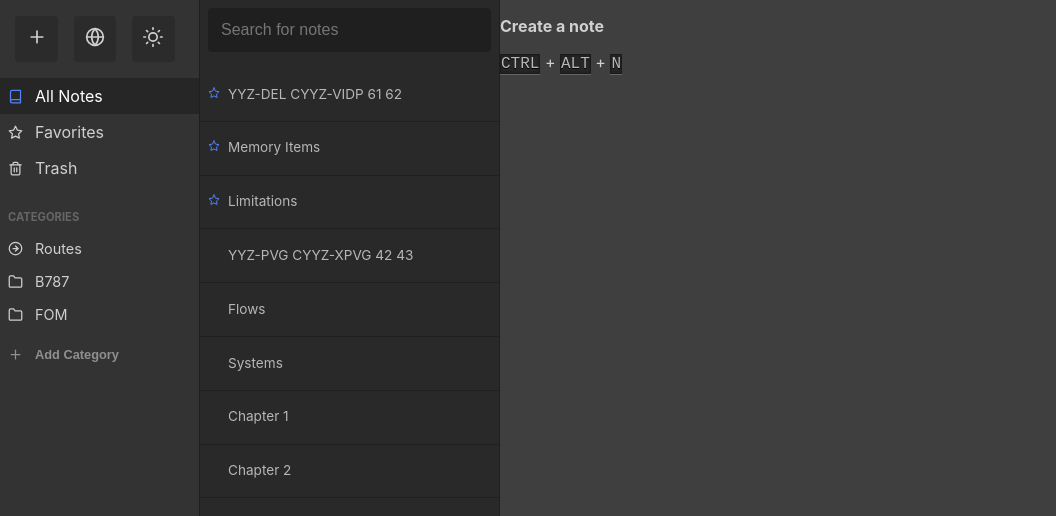
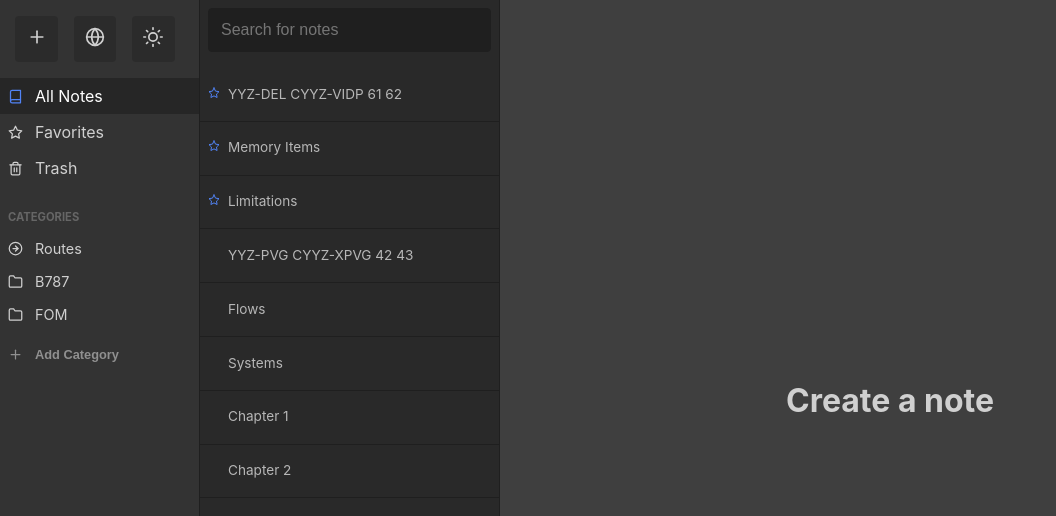
Before and after one commit to jm1200/pilot-notes, a React (Create React App) app: page / in a window 1280 px wide. Shown: the top 516 px of the page, without its empty margins (0-1056 px from the left). Built offline with nearby package versions, Linux system fonts and the light colour scheme.

Commit message:
fixed a few css issues

```diff
--- a/src/containers/Editor.tsx
+++ b/src/containers/Editor.tsx
@@ -51,9 +51,9 @@ const Editor: React.FC<IEditorProps> = props => {
             <p>
               <strong>Create a note</strong>
             </p>
-            <p>
+            {/* <p>
               <kbd>CTRL</kbd> + <kbd>ALT</kbd> + <kbd>N</kbd>
-            </p>
+            </p> */}
           </div>
         </div>
       );
--- a/src/containers/MainNav.tsx
+++ b/src/containers/MainNav.tsx
@@ -250,7 +250,7 @@ const MainNav: React.FC<IMainNavProps> = props => {
           </div>
 
           {categories.map(category => {
-            console.log("category map: ", category.id);
+            //console.log("category map: ", category.id);
             return (
               <div
                 key={category.id}
@@ -347,9 +347,9 @@ const MainNav: React.FC<IMainNavProps> = props => {
         )}
       </section>
       {lastSynced && (
-        <section className="app-sidebar-synced">
+        <section className="main-nav-synced">
           <div className="last-synced">
-            <Check size={14} className="app-sidebar-icon" />{" "}
+            <Check size={14} className="main-nav-icon" />{" "}
             {moment(lastSynced).format("h:mm A on M/D/Y")}
           </div>
         </section>
--- a/src/containers/NoteOptions.tsx
+++ b/src/containers/NoteOptions.tsx
@@ -9,13 +9,7 @@ import {
   toggleFavoriteNote
 } from "slices/noteStateSlice";
 
-// interface StyleProp {
-//   position: "absolute";
-//   top: string;
-//   left: string;
-// }
 interface INoteOptionsProps {
-  //   style: StyleProp;
   clickedNote: NoteItem;
 }
 
--- a/src/containers/SecondaryNav.tsx
+++ b/src/containers/SecondaryNav.tsx
@@ -18,12 +18,11 @@ import NoteOptions from "./NoteOptions";
 interface ISecondaryNavProps {}
 
 const SecondaryNav: React.FC<ISecondaryNavProps> = props => {
-  const { noteOpen, categories } = useSelector(
-    (state: RootState) => state.appState
-  );
+  const { noteOpen } = useSelector((state: RootState) => state.appState);
   const { notes, activeCategoryId, activeNoteId, activeFolder } = useSelector(
     (state: RootState) => state.noteState
   );
+  const { categories } = useSelector((state: RootState) => state.categoryState);
 
   const [searchValue, setSearchValue] = useState("");
 
@@ -213,6 +212,9 @@ const SecondaryNav: React.FC<ISecondaryNavProps> = props => {
                         <option disabled value="">
                           Move to category...
                         </option>
+                        <option key={"routes"} value={"routes"}>
+                          Routes
+                        </option>
                         {filteredCategories
                           .filter(category => category.id !== note.category)
                           .map(category => (
--- a/src/styles/_alternates-tool.scss
+++ b/src/styles/_alternates-tool.scss
@@ -1,6 +1,6 @@
 .alternates-tool-container {
   position: absolute;
-  width: $note-sidebar-width + $app-sidebar-width;
+  width: 100%vw;
   top: 100px;
   left: -$note-sidebar-width - $app-sidebar-width;
   background: transparent;
@@ -8,6 +8,10 @@
   transform: translate3D(-500px, 0, 0);
   transition: all 1s ease;
   padding: 10px;
+
+  @include small-breakpoint {
+    width: $note-sidebar-width + $app-sidebar-width;
+  }
 
   &.open {
     left: 0px;
--- a/src/styles/_editor.scss
+++ b/src/styles/_editor.scss
@@ -17,6 +17,7 @@
 .empty-editor {
   background: $light-theme-background;
   width: 100%;
+  font-size: 2rem;
 }
 .editor {
   overflow-y: auto;
--- a/src/styles/_main-nav.scss
+++ b/src/styles/_main-nav.scss
@@ -1,9 +1,11 @@
 .main-nav {
   transition: all 0.3s ease;
+  padding: 1rem 0 0.25rem;
   background: $app-sidebar-color;
   color: $light-font-color;
+  display: flex;
+  flex-direction: column;
   border-right: 1px solid darken($app-sidebar-color, 10%);
-  padding: 1rem 0 0.25rem;
   overflow-x: hidden;
   z-index: 5;
 
@@ -161,10 +163,18 @@
       display: block;
       border-top: 1px solid darken($app-sidebar-color, 5%);
       border-right: 1px solid darken($app-sidebar-color, 10%);
+      position: absolute;
+      bottom: 0;
       width: $app-sidebar-width;
       padding: 0.5rem;
-      position: absolute;
-      bottom: 0;
+      background: $app-sidebar-color;
+
+      .last-synced {
+        display: flex;
+        align-items: center;
+        color: lighten($app-sidebar-color, 30%);
+        font-size: 0.75rem;
+      }
     }
   }
 }
--- /dev/null
+++ b/src/styles/helpers.scss
@@ -0,0 +1,5 @@
+.v-center {
+  display: flex;
+  align-items: center;
+  justify-content: center;
+}
--- a/src/styles/index.scss
+++ b/src/styles/index.scss
@@ -13,3 +13,4 @@
 @import "buttons";
 @import "forms";
 @import "previewer";
+@import "helpers";
```
